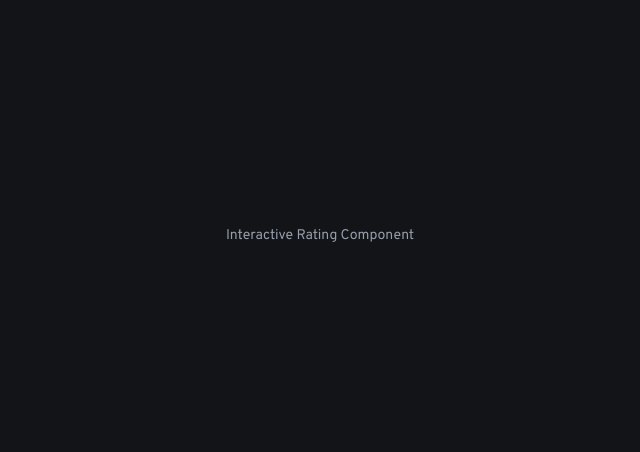
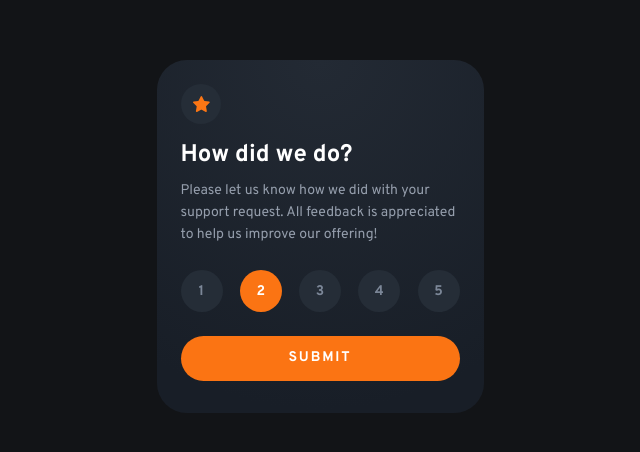
Before and after one commit to iamindika/interactive-rating-component, a React (Vite) app: page / in a window 1280 px wide. Shown: the part 164-616 px from the top of the page, without its empty margins (320-960 px from the left). Built offline with nearby package versions, Linux system fonts and the light colour scheme.

Commit message:
render rating component

```diff
--- a/src/App.jsx
+++ b/src/App.jsx
@@ -1,7 +1,12 @@
+import Rating from "./components/Rating"
+
 function App() {
   return (
     <>
-      Interactive Rating Component
+      <Rating
+        selected={2}
+        onClick={() => {}}
+      />
     </>
   )
 }
```
